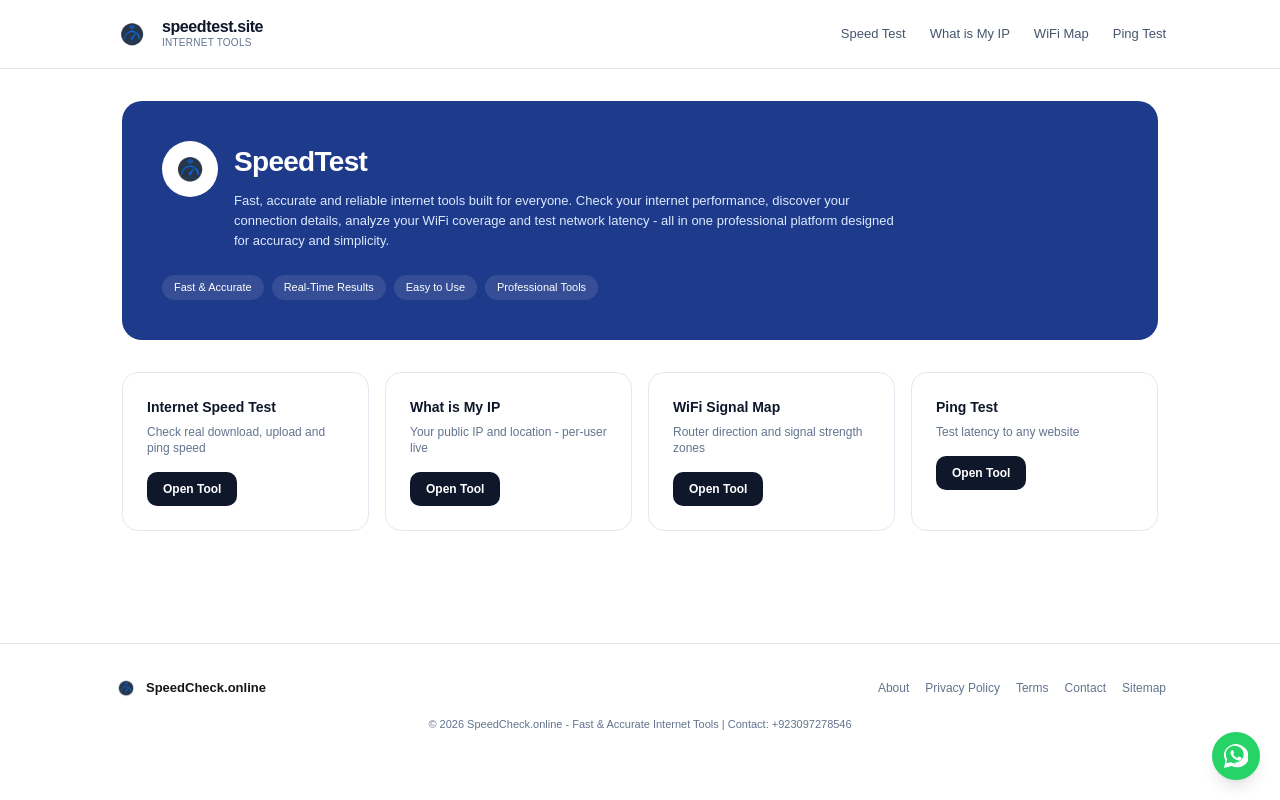
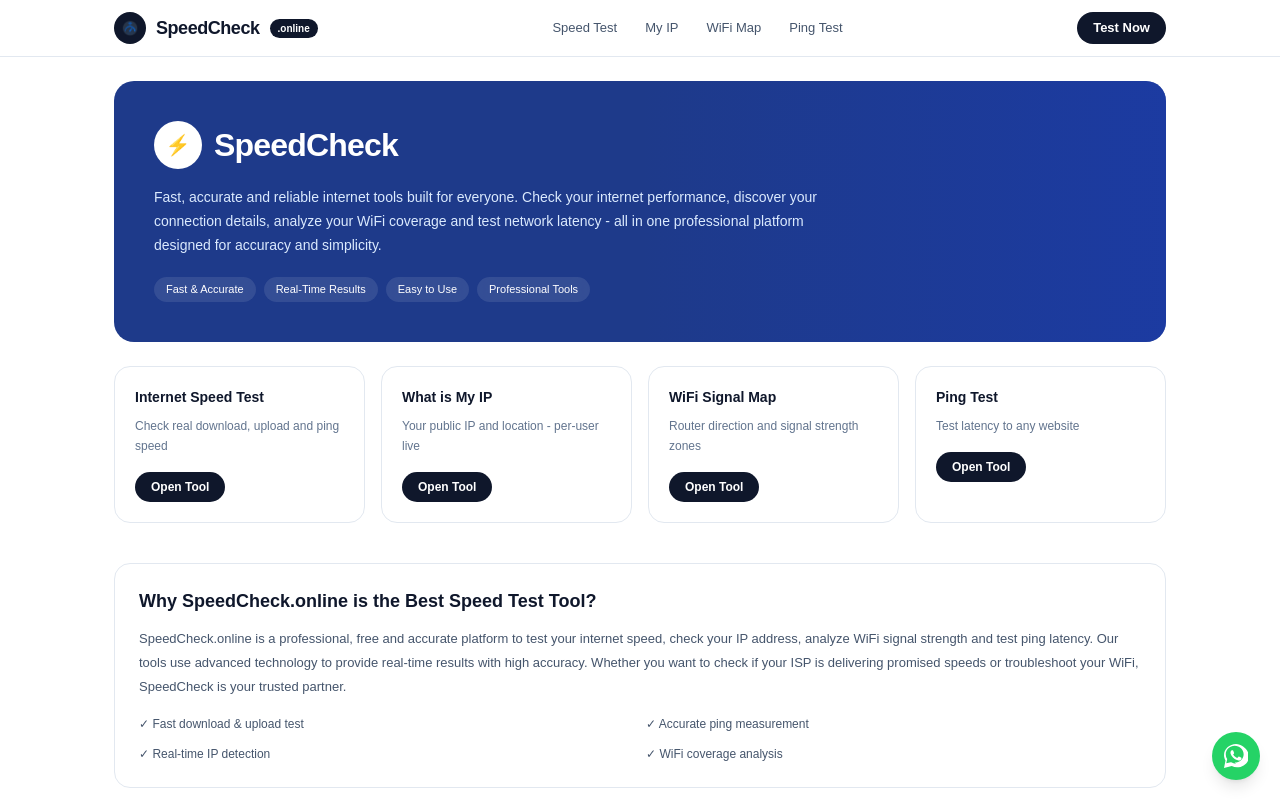
Before and after one commit to khanali1805/speedtest-site, a Next.js app: page / in a window 1280 px wide. Shown: the top 800 px of the page. Built offline with nearby package versions, Linux system fonts and the light colour scheme.

Commit message:
Branding fixed: SpeedTest -> SpeedCheck for SEO

```diff
--- a/src/app/page.tsx
+++ b/src/app/page.tsx
@@ -1,41 +1,67 @@
-import Link from "next/link";
-
-const tools = [
-  { title: "Internet Speed Test", desc: "Check real download, upload and ping speed", href: "/speed-test" },
-  { title: "What is My IP", desc: "Your public IP and location - per-user live", href: "/what-is-my-ip" },
-  { title: "WiFi Signal Map", desc: "Router direction and signal strength zones", href: "/wifi-map" },
-  { title: "Ping Test", desc: "Test latency to any website", href: "/ping-test" },
-];
-
-export default function Home() {
+export default function HomePage() {
   return (
-    <div className="mx-auto max-w-[1100px] p-6 md:p-8">
-      <div className="rounded-[20px] bg-[#1e3a8a] p-8 md:p-10 text-white">
-        <div className="flex items-start gap-4">
-          <div className="grid h-14 w-14 place-items-center rounded-full bg-white">
-            <img src="/speedtest_icon.png" alt="SpeedTest Logo" className="h-10 w-10 rounded-full" />
+    <div className="mx-auto max-w-[1100px] px-6 py-6">
+      {/* Hero - CORRECTED NAME SpeedCheck */}
+      <div className="rounded-[20px] bg-[#1e3a8a] p-8 md:p-10 text-white relative overflow-hidden">
+        <div className="absolute right-0 top-0 h-full w-1/2 bg-gradient-to-l from-blue-800/50 to-transparent"></div>
+        <div className="relative z-10 max-w-[700px]">
+          <div className="flex items-center gap-3">
+            <div className="flex h-12 w-12 items-center justify-center rounded-full bg-white">
+              <span className="text-[20px]">⚡</span>
+            </div>
+            <h1 className="text-[32px] font-bold tracking-tight">SpeedCheck</h1>
           </div>
-          <div>
-            <h1 className="text-[28px] font-bold tracking-tight">SpeedTest</h1>
-            <p className="mt-2 max-w-2xl text-[13px] leading-5 text-blue-100">Fast, accurate and reliable internet tools built for everyone. Check your internet performance, discover your connection details, analyze your WiFi coverage and test network latency - all in one professional platform designed for accuracy and simplicity.</p>
+          <p className="mt-4 text-[14px] leading-6 text-blue-100">
+            Fast, accurate and reliable internet tools built for everyone. Check your internet performance, discover your connection details, analyze your WiFi coverage and test network latency - all in one professional platform designed for accuracy and simplicity.
+          </p>
+          <div className="mt-5 flex flex-wrap gap-2">
+            <span className="rounded-full bg-white/10 px-3 py-1 text-[11px] font-medium backdrop-blur">Fast & Accurate</span>
+            <span className="rounded-full bg-white/10 px-3 py-1 text-[11px] font-medium backdrop-blur">Real-Time Results</span>
+            <span className="rounded-full bg-white/10 px-3 py-1 text-[11px] font-medium backdrop-blur">Easy to Use</span>
+            <span className="rounded-full bg-white/10 px-3 py-1 text-[11px] font-medium backdrop-blur">Professional Tools</span>
           </div>
-        </div>
-        <div className="mt-6 flex flex-wrap gap-2">
-          <span className="rounded-full bg-white/10 px-3 py-1 text-[11px] font-medium">Fast & Accurate</span>
-          <span className="rounded-full bg-white/10 px-3 py-1 text-[11px] font-medium">Real-Time Results</span>
-          <span className="rounded-full bg-white/10 px-3 py-1 text-[11px] font-medium">Easy to Use</span>
-          <span className="rounded-full bg-white/10 px-3 py-1 text-[11px] font-medium">Professional Tools</span>
         </div>
       </div>
 
-      <div className="mt-8 grid gap-4 sm:grid-cols-2 lg:grid-cols-4">
-        {tools.map((t) => (
-          <Link key={t.href} href={t.href} className="group rounded-[16px] border border-slate-200 bg-white p-6 transition hover:border-slate-300 hover:shadow-sm">
-            <h3 className="text-[14px] font-semibold text-slate-900">{t.title}</h3>
-            <p className="mt-1.5 text-[12px] leading-4 text-slate-500">{t.desc}</p>
-            <div className="mt-4 inline-flex rounded-[10px] bg-slate-900 px-4 py-2 text-[12px] font-semibold text-white group-hover:bg-black">Open Tool</div>
-          </Link>
-        ))}
+      {/* Tools Grid */}
+      <div className="mt-6 grid gap-4 sm:grid-cols-2 lg:grid-cols-4">
+        <div className="rounded-[16px] border border-slate-200 bg-white p-5 hover:shadow-lg transition-shadow">
+          <h3 className="text-[14px] font-semibold text-slate-900">Internet Speed Test</h3>
+          <p className="mt-2 text-[12px] leading-5 text-slate-500">Check real download, upload and ping speed</p>
+          <a href="/speed-test" className="mt-4 inline-block rounded-full bg-slate-900 px-4 py-1.5 text-[12px] font-semibold text-white hover:bg-black">Open Tool</a>
+        </div>
+
+        <div className="rounded-[16px] border border-slate-200 bg-white p-5 hover:shadow-lg transition-shadow">
+          <h3 className="text-[14px] font-semibold text-slate-900">What is My IP</h3>
+          <p className="mt-2 text-[12px] leading-5 text-slate-500">Your public IP and location - per-user live</p>
+          <a href="/what-is-my-ip" className="mt-4 inline-block rounded-full bg-slate-900 px-4 py-1.5 text-[12px] font-semibold text-white hover:bg-black">Open Tool</a>
+        </div>
+
+        <div className="rounded-[16px] border border-slate-200 bg-white p-5 hover:shadow-lg transition-shadow">
+          <h3 className="text-[14px] font-semibold text-slate-900">WiFi Signal Map</h3>
+          <p className="mt-2 text-[12px] leading-5 text-slate-500">Router direction and signal strength zones</p>
+          <a href="/wifi-map" className="mt-4 inline-block rounded-full bg-slate-900 px-4 py-1.5 text-[12px] font-semibold text-white hover:bg-black">Open Tool</a>
+        </div>
+
+        <div className="rounded-[16px] border border-slate-200 bg-white p-5 hover:shadow-lg transition-shadow">
+          <h3 className="text-[14px] font-semibold text-slate-900">Ping Test</h3>
+          <p className="mt-2 text-[12px] leading-5 text-slate-500">Test latency to any website</p>
+          <a href="/ping-test" className="mt-4 inline-block rounded-full bg-slate-900 px-4 py-1.5 text-[12px] font-semibold text-white hover:bg-black">Open Tool</a>
+        </div>
+      </div>
+
+      {/* SEO Content for Ranking */}
+      <div className="mt-10 rounded-[16px] border border-slate-200 bg-white p-6">
+        <h2 className="text-[18px] font-bold text-slate-900">Why SpeedCheck.online is the Best Speed Test Tool?</h2>
+        <p className="mt-3 text-[13px] leading-6 text-slate-600">
+          SpeedCheck.online is a professional, free and accurate platform to test your internet speed, check your IP address, analyze WiFi signal strength and test ping latency. Our tools use advanced technology to provide real-time results with high accuracy. Whether you want to check if your ISP is delivering promised speeds or troubleshoot your WiFi, SpeedCheck is your trusted partner.
+        </p>
+        <div className="mt-4 grid gap-3 sm:grid-cols-2 text-[12px] text-slate-600">
+          <div>✓ Fast download & upload test</div>
+          <div>✓ Accurate ping measurement</div>
+          <div>✓ Real-time IP detection</div>
+          <div>✓ WiFi coverage analysis</div>
+        </div>
       </div>
     </div>
   );
--- a/src/components/header.tsx
+++ b/src/components/header.tsx
@@ -2,21 +2,24 @@
 
 export default function Header() {
   return (
-    <header className="sticky top-0 z-50 border-b border-slate-200 bg-white/80 backdrop-blur">
-      <div className="mx-auto flex max-w-[1100px] items-center justify-between px-6 py-4">
-        <Link href="/" className="flex items-center gap-3">
-          <img src="/speedtest_icon.png" alt="SpeedTest.Site Logo" className="h-9 w-9 rounded-full" />
-          <div className="flex flex-col">
-            <span className="text-[16px] font-bold leading-none tracking-tight text-slate-900">speedtest.site</span>
-            <span className="text-[10px] font-medium tracking-wide text-slate-500">INTERNET TOOLS</span>
-          </div>
+    <header className="sticky top-0 z-50 w-full border-b border-slate-200 bg-white/80 backdrop-blur-md">
+      <div className="mx-auto flex max-w-[1100px] items-center justify-between px-6 py-3">
+        <Link href="/" className="flex items-center gap-2.5">
+          <img src="/speedtest_icon.png" alt="SpeedCheck" className="h-8 w-8 rounded-full bg-slate-900 p-1" />
+          <span className="text-[18px] font-bold tracking-tight text-slate-900">SpeedCheck</span>
+          <span className="rounded-full bg-slate-900 px-2 py-0.5 text-[10px] font-bold text-white">.online</span>
         </Link>
-        <nav className="hidden items-center gap-6 text-[13px] font-medium text-slate-600 md:flex">
-          <Link href="/speed-test" className="hover:text-slate-900">Speed Test</Link>
-          <Link href="/what-is-my-ip" className="hover:text-slate-900">What is My IP</Link>
-          <Link href="/wifi-map" className="hover:text-slate-900">WiFi Map</Link>
-          <Link href="/ping-test" className="hover:text-slate-900">Ping Test</Link>
+
+        <nav className="hidden items-center gap-1 md:flex">
+          <Link href="/speed-test" className="rounded-full px-3 py-1.5 text-[13px] font-medium text-slate-600 hover:bg-slate-100 hover:text-slate-900">Speed Test</Link>
+          <Link href="/what-is-my-ip" className="rounded-full px-3 py-1.5 text-[13px] font-medium text-slate-600 hover:bg-slate-100 hover:text-slate-900">My IP</Link>
+          <Link href="/wifi-map" className="rounded-full px-3 py-1.5 text-[13px] font-medium text-slate-600 hover:bg-slate-100 hover:text-slate-900">WiFi Map</Link>
+          <Link href="/ping-test" className="rounded-full px-3 py-1.5 text-[13px] font-medium text-slate-600 hover:bg-slate-100 hover:text-slate-900">Ping Test</Link>
         </nav>
+
+        <Link href="/speed-test" className="rounded-full bg-slate-900 px-4 py-1.5 text-[13px] font-semibold text-white hover:bg-black">
+          Test Now
+        </Link>
       </div>
     </header>
   );
```
